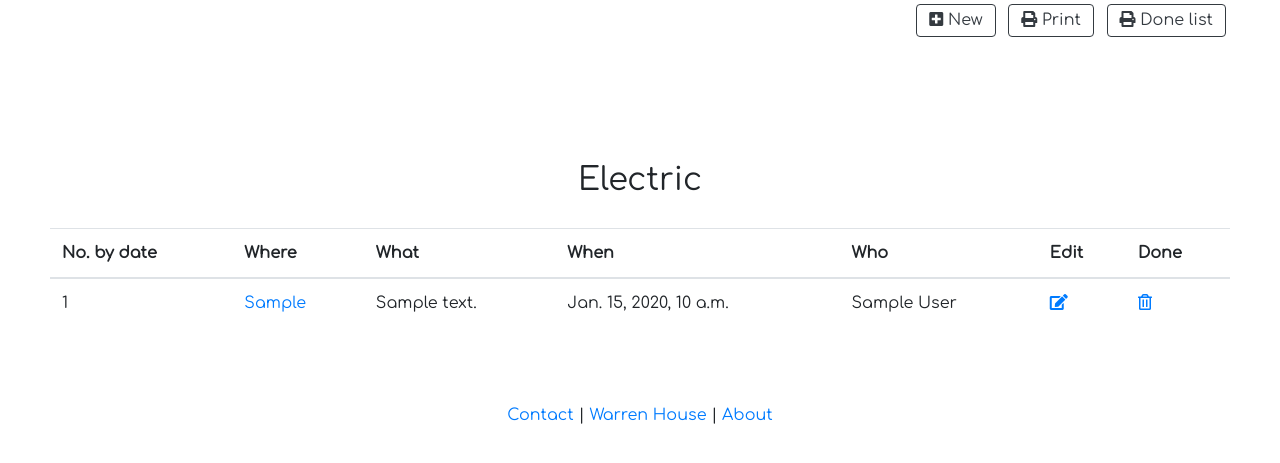
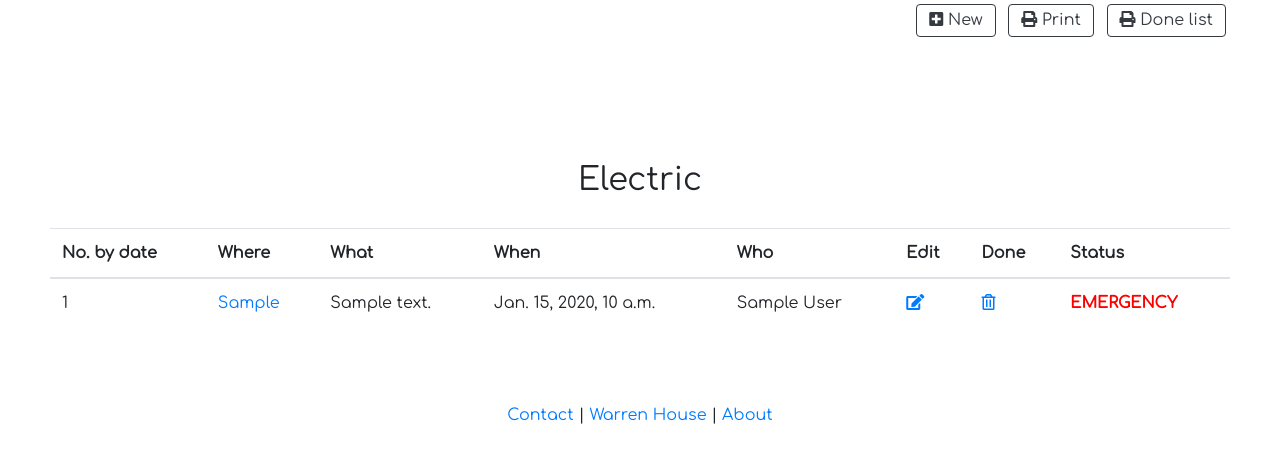
Before and after one commit to BartoszLewosz/Maintenance_ticketing_system, a Django app: page /electric/ in a window 1280 px wide. Shown: the part 350-813 px from the top of the page. Run offline with Django 3.2, Linux system fonts and the light colour scheme; tables that the repository leaves empty hold one stand-in row (values such as "Sample post"); some libraries are stand-ins or nearby versions; some web fonts are replaced.

Commit message:
add status option in 'electric'

```diff
--- a/electric/forms.py
+++ b/electric/forms.py
@@ -5,7 +5,7 @@ class ElectricForm(forms.ModelForm):
 
 	class Meta:
 		model = Electric
-		fields = ('location', 'descr',)
+		fields = ('location', 'descr','status',)
 		widgets = {
 		'descr': forms.Textarea(attrs={'rows':4, 'cols':25}),
 		}
--- a/electric/models.py
+++ b/electric/models.py
@@ -5,10 +5,22 @@ from django.db import models
 
 # Create your models here.
 class Electric(models.Model):
+
+	EMERGENCY_STATUS = "EMERGENCY"
+	HIGH_STATUS = "HIGH"
+	MEDIUM_STATUS = "MEDIUM"
+	LOW_STATUS = "LOW"
+
+	STATUS_CHOICES = (
+		(EMERGENCY_STATUS, 'EMERGENCY'),
+		(HIGH_STATUS, 'HIGH'),
+		(MEDIUM_STATUS, 'MEDIUM'),
+		(LOW_STATUS, 'LOW'),
+		)
 	date = models.DateTimeField()
 	location = models.CharField(max_length=30)
 	descr = models.TextField()
-	status = models.CharField(max_length=30, blank=True, default='')
+	status = models.CharField(max_length=30,choices=STATUS_CHOICES,default=EMERGENCY_STATUS)
 	author = models.CharField(max_length=5)
 
 	def __str__(self):
--- a/electric/templates/electric/electric_list.html
+++ b/electric/templates/electric/electric_list.html
@@ -34,6 +34,7 @@
                 <th>Who</th>
                 <th>Edit</th>
                 <th>Done</th>
+                <th>Status</th>
             </tr>
         </thead>
             <tbody>
@@ -46,6 +47,15 @@
                     <td>{{ problem.author }}</td>
                     <td><a href="{% url 'electric_edit' pk=problem.pk %}"><span class="fas fa-edit"></span></a></td>
                     <td><a href="{% url 'electric_delete' pk=problem.pk %}"><span class="far fa-trash-alt"></span></a></td>
+                    {% if problem.status == "EMERGENCY" %}
+                        <td id="flag_0">{{ problem.status }}</td>
+                    {% elif problem.status == "HIGH" %}
+                        <td id="flag_1">{{ problem.status }}</td>
+                    {% elif problem.status == "MEDIUM" %}
+                        <td id="flag_2">{{ problem.status }}</td>
+                    {% elif problem.status == "LOW" %}
+                        <td id="flag_3">{{ problem.status }}</td>
+                    {% endif %}
                 </tr>
                 {% endfor %}
             </tbody>
--- a/electric/views.py
+++ b/electric/views.py
@@ -48,7 +48,7 @@ def electric_print(request):
 
 # Create your views here.
 def electric(request):
-	problems = Electric.objects.order_by('-date')
+	problems = Electric.objects.order_by('status')
 	page = request.GET.get('page', 1)
 
 	paginator = Paginator(problems,5)
--- a/maintenance/templates/maintenance/maintenance_list.html
+++ b/maintenance/templates/maintenance/maintenance_list.html
@@ -33,6 +33,7 @@
                 <th>Who</th>
                 <th>Edit</th>
                 <th>Done</th>
+                <th>Status</th>
             </tr>
         </thead>
             <tbody>
```
Also changed, not shown: electric/migrations/0002_auto_20181022_0832.py (added).
